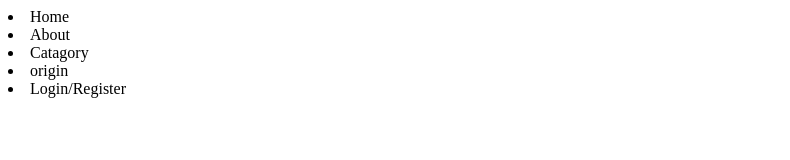
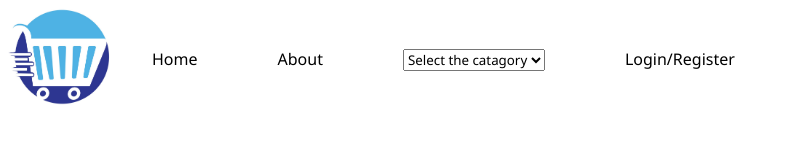
Before and after one commit to Eshu3725/Web-Development-Project, a plain HTML site: page index.html in a window 1280 px wide. Shown: the whole page, without its empty margins (0-790 px from the left). Drawn offline with Linux system fonts and the light colour scheme.

Commit message:
Providing Styling to html document

```diff
--- a/index.html
+++ b/index.html
@@ -9,10 +9,17 @@
 <body>
     <div class="navigation_menu">
         <nav class="nav_menu">
+            <li class="logo"><img src="logo.jpg"></li>
             <li class="nav_btn"><link href="#">Home</li>
             <li class="nav_btn"><link href="#">About</li>
-            <li class="nav_btn"><link href="#">Catagory</li>
-            <li class="nav_btn"><link href="#">origin</li>
+            <li class="nav_btn"><link href="#">
+            <select class="catagory_select">
+                <option>Select the catagory</option>
+                <option>Amenities</option>
+                <option>Clothing</option>
+                <option>Electronics</option>
+                <option>Groceries</option>
+            </select></li>
             <li class="nav_btn"><link href="#">Login/Register</li>
         </nav>
     </div>
--- a/style.css
+++ b/style.css
@@ -0,0 +1,21 @@
+*{
+    max-width: 100%;
+    max-height: 100%;
+    font-family: 'Segoe UI', Tahoma, Geneva, Verdana, sans-serif;
+}
+.navigation_menu{
+    border: 2px;
+}
+li{
+    list-style: none;
+}
+.logo{
+    width: 13vh;
+}
+.nav_menu{
+    display: flex;
+    flex-wrap:wrap ;
+}
+.nav_btn{
+    padding: 5vh;
+}
```
